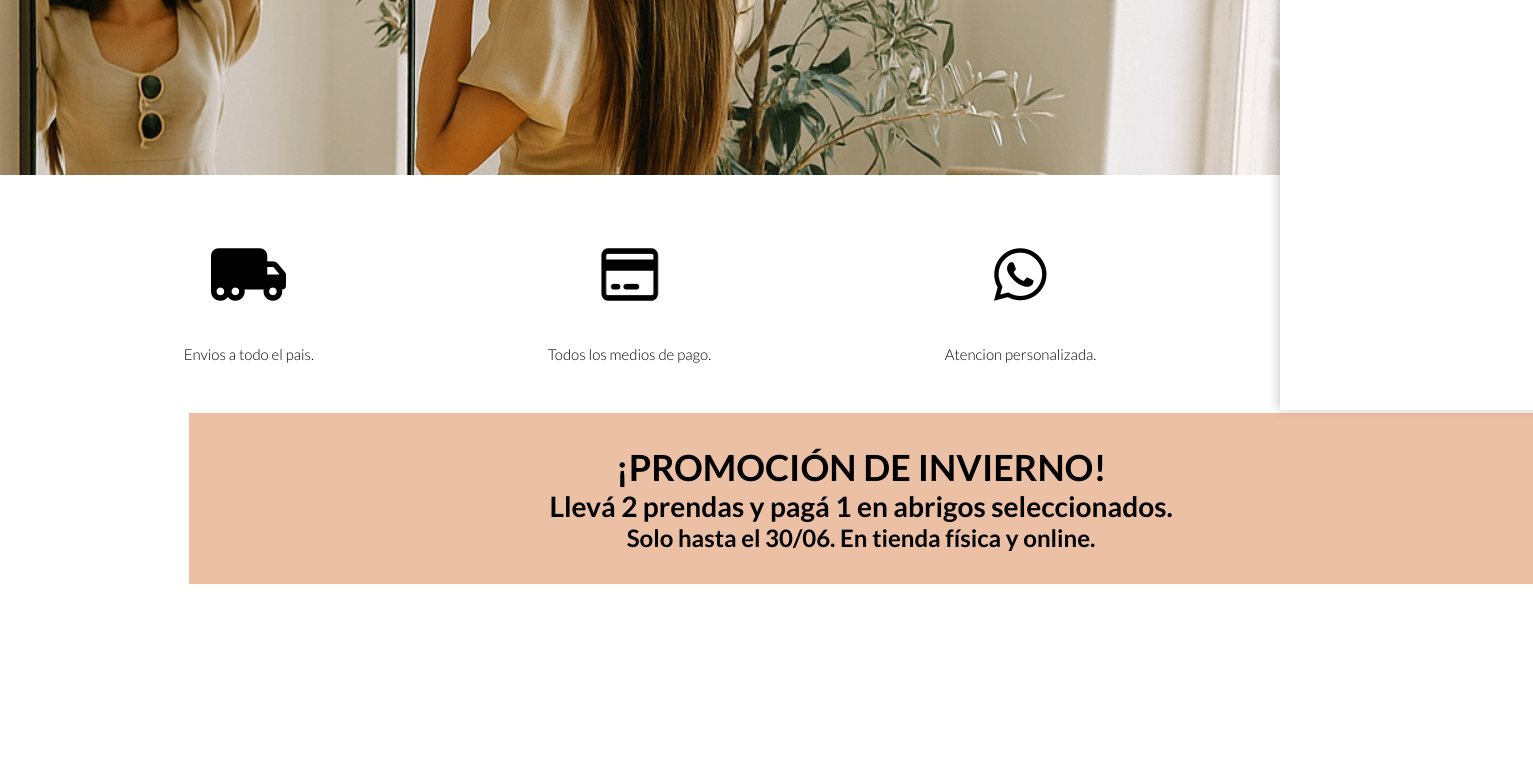
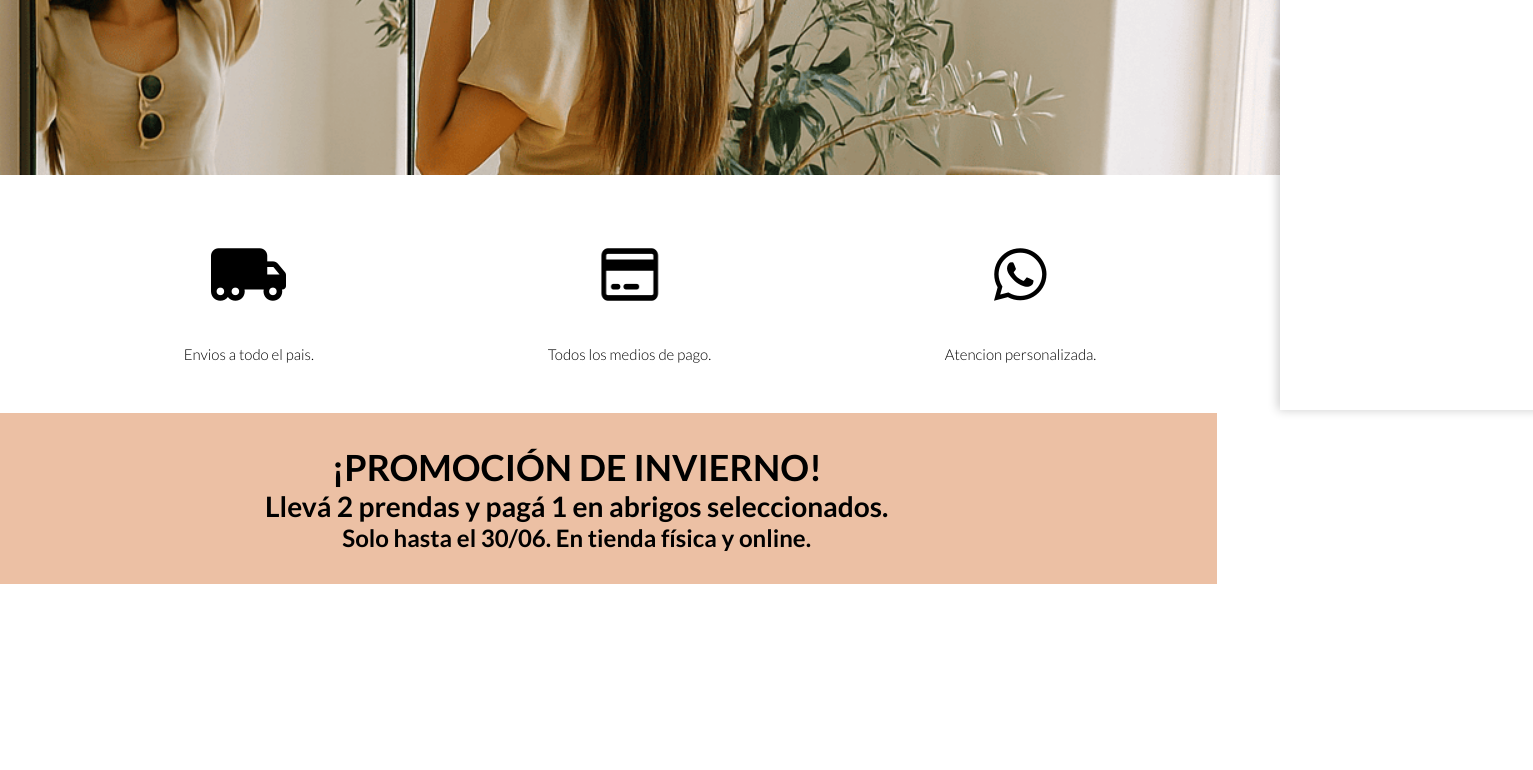
Before and after one commit to sabrinarodriguezfennema/proyecto_react, a React (Vite) app: page / in a window 1280 px wide. Shown: the part 390-1160 px from the top of the page, 1533 px wide, since content can reach past the window. Built offline with nearby package versions, Linux system fonts and the light colour scheme; no server answers; a web font is replaced by a local one.

Commit message:
ajuste de contenido en pagina home

```diff
--- a/src/App.css
+++ b/src/App.css
@@ -21,20 +21,21 @@
   height: 500px;
   background-image: url(./assets/imagen.png);
   background-size: cover;
-  /* Escala la imagen para cubrir toda la pantalla */
   background-position: top;
-  /* Centra la imagen */
   background-repeat: no-repeat;
-  /* Evita que se repita */
+}
+
+.tren-wrapper {
+  overflow: hidden;
+  width: 100%;
 }
 
 .tren {
-  width: 100%;
   background-color: #ecc0a4;
   padding: 2rem;
   font-size: 1.5rem;
   position: relative;
-  animation: moverTren 10s linear infinite;
+  animation: moverTren 12s linear infinite;
   white-space: nowrap;
   text-align: center;
 }
@@ -43,7 +44,6 @@
   0% {
     transform: translateX(-100%);
   }
-
   100% {
     transform: translateX(100%);
   }
@@ -96,8 +96,10 @@
   background: none;
   border: none;
   font-size: 20px;
-  .fa-undo-alt{
-    color: #F0F0F0;;
+
+  .fa-undo-alt {
+    color: #F0F0F0;
+    ;
   }
 }
 
@@ -106,7 +108,8 @@
   background: none;
   font-size: 20px;
   border: none;
-  .fa-right-from-bracket{
+
+  .fa-right-from-bracket {
     color: #F0F0F0;
   }
 }
--- a/src/pages/Home.jsx
+++ b/src/pages/Home.jsx
@@ -32,11 +32,13 @@ const Home = () => {
                   <p>Atencion personalizada.</p>
                 </div>
               </section>
-              <section className="tren">
-                <h2>¡PROMOCIÓN DE INVIERNO!</h2>
-                <h3>Llevá 2 prendas y pagá 1 en abrigos seleccionados.</h3>
-                <h4>Solo hasta el 30/06. En tienda física y online.</h4>
-              </section>
+              <div className='tren-wrapper '>
+                <section className="tren">
+                  <h2>¡PROMOCIÓN DE INVIERNO!</h2>
+                  <h3>Llevá 2 prendas y pagá 1 en abrigos seleccionados.</h3>
+                  <h4>Solo hasta el 30/06. En tienda física y online.</h4>
+                </section>
+              </div>
               <ProductListCarrusel />
 
             </div>
```
